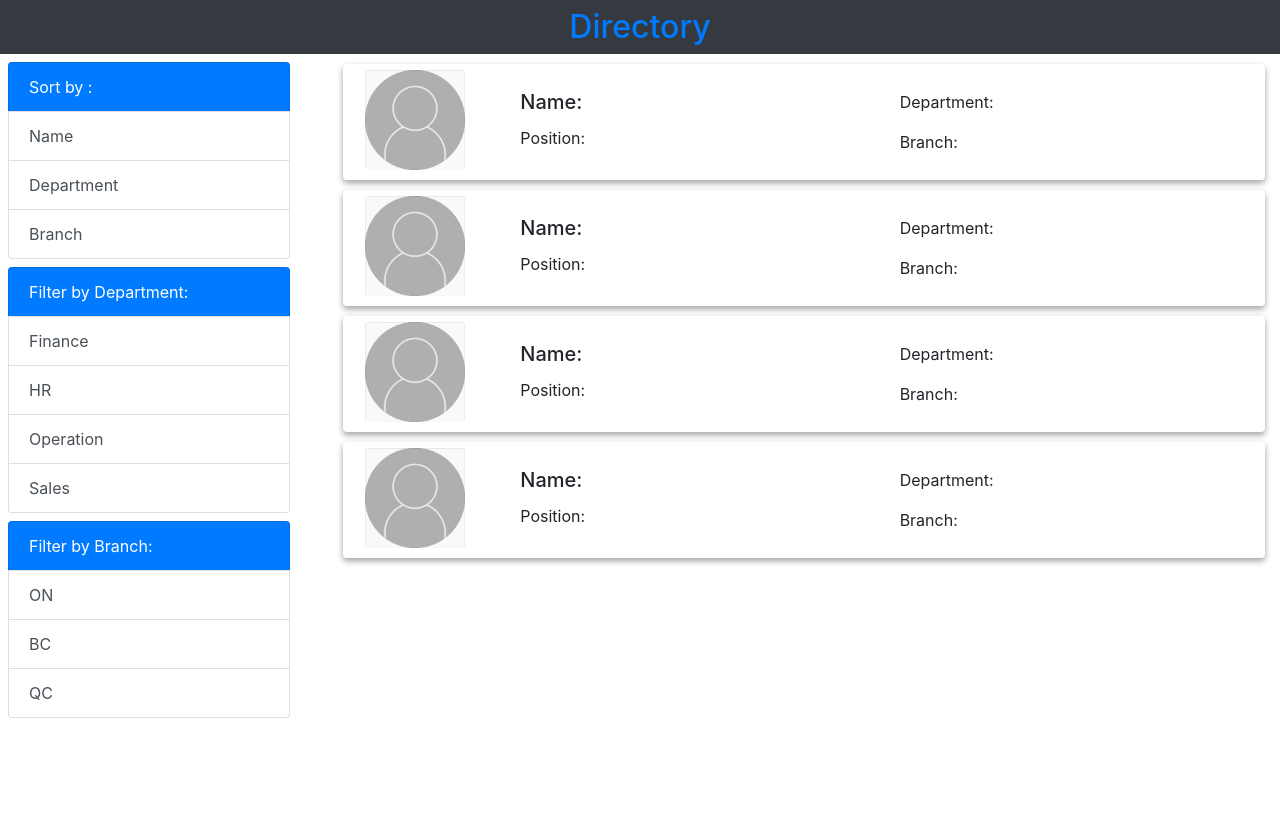
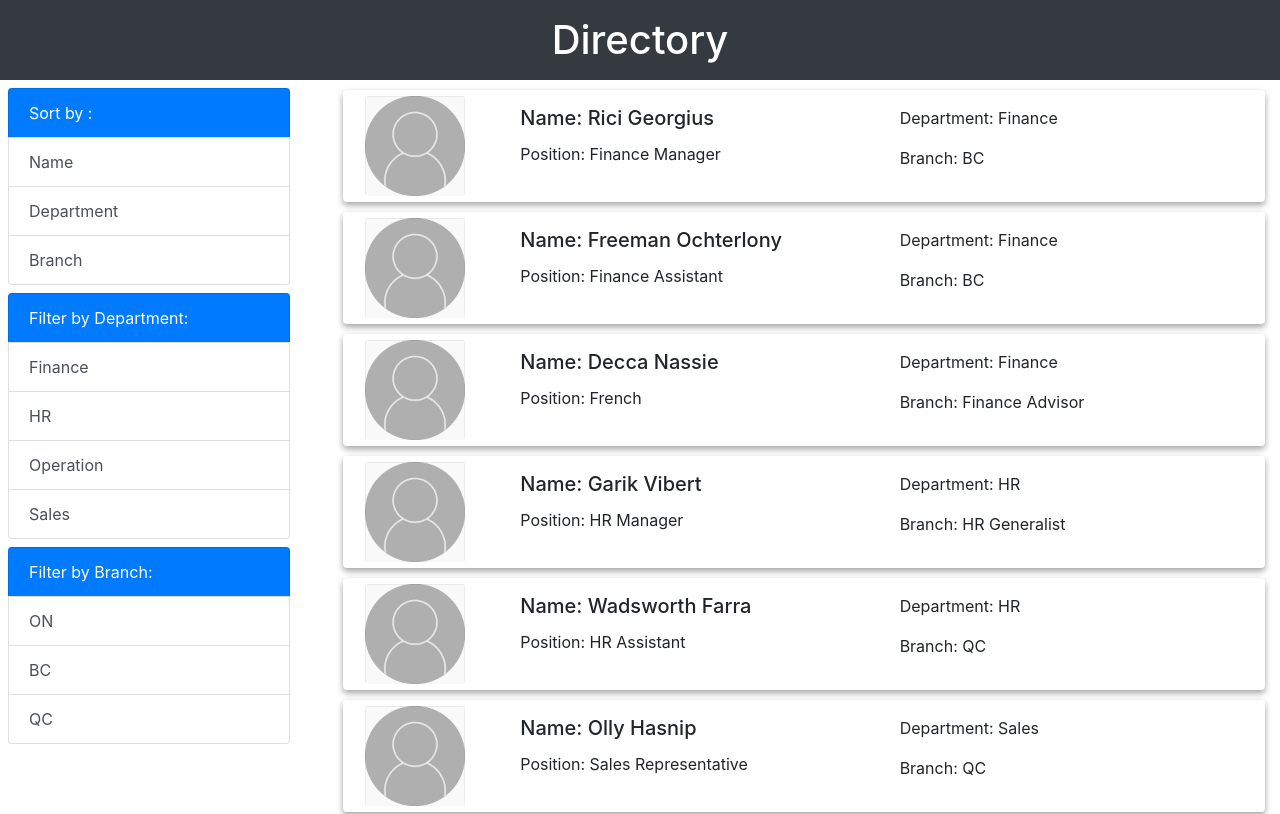
Before and after one commit to mila-mamat/h19-employee-directory, a React (Create React App) app in the folder directory/: page / in a window 1280 px wide. Shown: the top 814 px of the page. Built offline with nearby package versions, Linux system fonts and the light colour scheme.

Commit message:
mock employee info into card container

```diff
--- a/directory/src/components/Card/index.js
+++ b/directory/src/components/Card/index.js
@@ -1,25 +1,24 @@
 import React from "react";
-import CardBtn from "../CardBtn";
 import "./style.css";
 
 function Card(props) {
   return (
 
-      <div class="card"{...props}  >
-        <div class="row no-gutters row-cols-3">
-          <div class="col-2 " >
-            <img src="./assets/avatar.png" class="card-img mx-3" alt="..."></img>
+      <div className="card" id={props.id} key={props.id} {...props}  >
+        <div className="row no-gutters row-cols-3">
+          <div className="col-2 " >
+            <img src="./assets/avatar.png" className="card-img mx-3" alt="..."></img>
           </div>
-          <div class="col">
-            <div class="card-body">
-              <h5 class="card-title">Name: {props.name}</h5>
-              <p class="card-text">Position: {props.position}</p>
+          <div className="col">
+            <div className="card-body">
+              <h5 className="card-title">Name: {props.name}</h5>
+              <p className="card-text">Position: {props.position}</p>
             </div>
           </div>
-          <div class="col">
-            <div class="card-body">
-              <p class="card-text">Department: {props.department}</p>
-              <p class="card-text">Branch: {props.branch}</p>
+          <div className="col">
+            <div className="card-body">
+              <p className="card-text">Department: {props.department}</p>
+              <p className="card-text">Branch: {props.branch}</p>
             </div>
           </div>
         </div>
--- a/directory/src/components/Card/style.css
+++ b/directory/src/components/Card/style.css
@@ -11,3 +11,7 @@
 .card img{
   max-width:100px;
 }
+
+.card-body{
+  padding:10px 20px
+}
--- a/directory/src/components/Container/index.js
+++ b/directory/src/components/Container/index.js
@@ -1,12 +1,20 @@
 import React from "react";
 import Card from "../Card";
+import employees from "../../employees.json";
 
 function Container(props) {
+
   return <div className={`container${props.fluid ? "-fluid" : ""}`} {...props} >
-    <Card>Employee</Card>
-    <Card>Employee</Card>
-    <Card>Employee</Card>
-    <Card>Employee</Card>
+    {employees.map(employee => (
+          <Card
+            id={employee.id}
+            key={employee.id}
+            name={employee.name}
+            position={employee.position}
+            department={employee.department}
+            branch={employee.branch}
+          />
+        ))}
 
   </div>;
 }
--- a/directory/src/components/Header/index.js
+++ b/directory/src/components/Header/index.js
@@ -3,8 +3,8 @@ import "./style.css";
 
 function Header() {
   return (
-    <header className="header text-center text-primary bg-dark " >
-      <h2 className = "p-2 m-0"> Directory </h2>
+    <header className="header text-center text-white bg-dark " >
+      <h1 className = "p-3 m-0"> Directory </h1>
     </header>
   );
 }
--- a/directory/src/components/List/index.js
+++ b/directory/src/components/List/index.js
@@ -13,7 +13,7 @@ function List(props) {
       </button>
 
       {items.map(item => (
-        <button className='list-group-item list-group-item-action' >
+        <button className='list-group-item list-group-item-action' id={item} key={item}  >
           {item}
         </button>
       ))}
--- a/directory/src/components/Wrapper/index.js
+++ b/directory/src/components/Wrapper/index.js
@@ -10,13 +10,13 @@ function Wrapper(props) {
   return (
     <main className="wrapper" {...props}>
       <Row>
-        <Col size="md-4 lg-3">
+        <Col size="md-4 lg-3" >
           <List role="Sort" items="Name,Department,Branch"/>
           <List role="Filter" category="Department" items="Finance,HR,Operation,Sales"/>
           <List role="Filter" category="Branch" items="ON,BC,QC"/>
         </Col>
         <Col size="md-8 lg-9">
-          <Container fluid/>
+          <Container fluid="true"/>
         </Col>
       </Row>
     </main>
--- a/directory/src/components/Wrapper/style.css
+++ b/directory/src/components/Wrapper/style.css
@@ -2,9 +2,3 @@
   min-height: 100%;
   padding-bottom: 100px;
 }
-
-.wrapper .row > div .list-group  {
-  /* background-color: #007bff; */
-  /* padding:0; */
-  /* box-shadow: 0 4px 8px 0 rgba(0, 0, 0, 0.2), 0 6px 20px 0 rgba(0, 0, 0, 0.19); */
-}
--- /dev/null
+++ b/directory/src/employees.json
@@ -0,0 +1,33 @@
+
+  [{"id":1,"name":"Rici Georgius","position":"Finance Manager","branch":"BC","department":"Finance"},
+    {"id":2,"name":"Freeman Ochterlony","position":"Finance Assistant","branch":"BC","department":"Finance"},
+    {"id":3,"name":"Decca Nassie","position":"French","branch":"Finance Advisor","department":"Finance"},
+    {"id":4,"name":"Garik Vibert","position":"HR Manager","branch":"HR Generalist","department":"HR"},
+    {"id":5,"name":"Wadsworth Farra","position":"HR Assistant","branch":"QC","department":"HR"},
+    {"id":6,"name":"Olly Hasnip","position":"Sales Representative","branch":"QC","department":"Sales"},
+    {"id":7,"name":"Jocko Rowthorn","position":"Sales Manager","branch":"ON","department":"Sales"},
+    {"id":8,"name":"Devlin Leale","position":"Sales Representative","branch":"ON","department":"Sales"},
+    {"id":9,"name":"Martelle Mouncey","position":"Operation Manager","branch":"ON","department":"Operation"},
+    {"id":10,"name":"Cesare Beadnall","position":"Sales Representative","branch":"BC","department":"Sales"},
+    {"id":11,"name":"Cortie Boffey","position":"Malay","branch":"BC","department":"HR"},
+    {"id":12,"name":"Rasia Evesque","position":"Operation Advisor","branch":"ON","department":"Operation"},
+    {"id":13,"name":"Bobbye Duro","position":"Receptionist","branch":"QC","department":"Operation"},
+    {"id":14,"name":"Aubrie Seif","position":"Sales Manager","branch":"QC","department":"Sales"},
+    {"id":15,"name":"Jessey Neubigging","position":"Aymara","branch":"ON","department":"HR"},
+    {"id":16,"name":"Marcello D'Andrea","position":"Office Admin","branch":"BC","department":"Operation"},
+    {"id":17,"name":"Sonnie Erat","position":"Sales Representative","branch":"ON","department":"Sales"},
+    {"id":18,"name":"Rees Rundall","position":"Sales Representative","branch":"BC","department":"Sales"},
+    {"id":19,"name":"Kelvin Winridge","position":"Sales Representative","branch":"QC","department":"Sales"},
+    {"id":20,"name":"Les Stuttman","position":"Legislation Advisor","branch":"ON","department":"Operation"},
+    {"id":21,"name":"Harwilll Dubbin","position":"Sales Representative","branch":"ON","department":"Sales"},
+    {"id":22,"name":"Sib Hazelhurst","position":"Sales Representative","branch":"BC","department":"Sales"},
+    {"id":23,"name":"Laird Nelson","position":"Sales Representative","branch":"QC","department":"Sales"},
+    {"id":24,"name":"Charil Siely","position":"Sales Representative","branch":"QC","department":"Sales"},
+    {"id":25,"name":"Danila Marchant","position":"Sales Representative","branch":"BC","department":"Sales"},
+    {"id":26,"name":"Farley Hawkeridge","position":"Supply Manager","branch":"ON","department":"Operation"},
+    {"id":27,"name":"Alleyn Adolfson","position":"Sales Representative","branch":"QC","department":"Sales"},
+    {"id":28,"name":"Joell Fugere","position":"Finance Assistant","branch":"BC","department":"Finance"},
+    {"id":29,"name":"Ezekiel McGowan","position":"Sales Representative","branch":"ON","department":"Sales"},
+    {"id":30,"name":"Floria Canada","position":"HR Assistant","branch":"BC","department":"HR"}
+
+]
```
